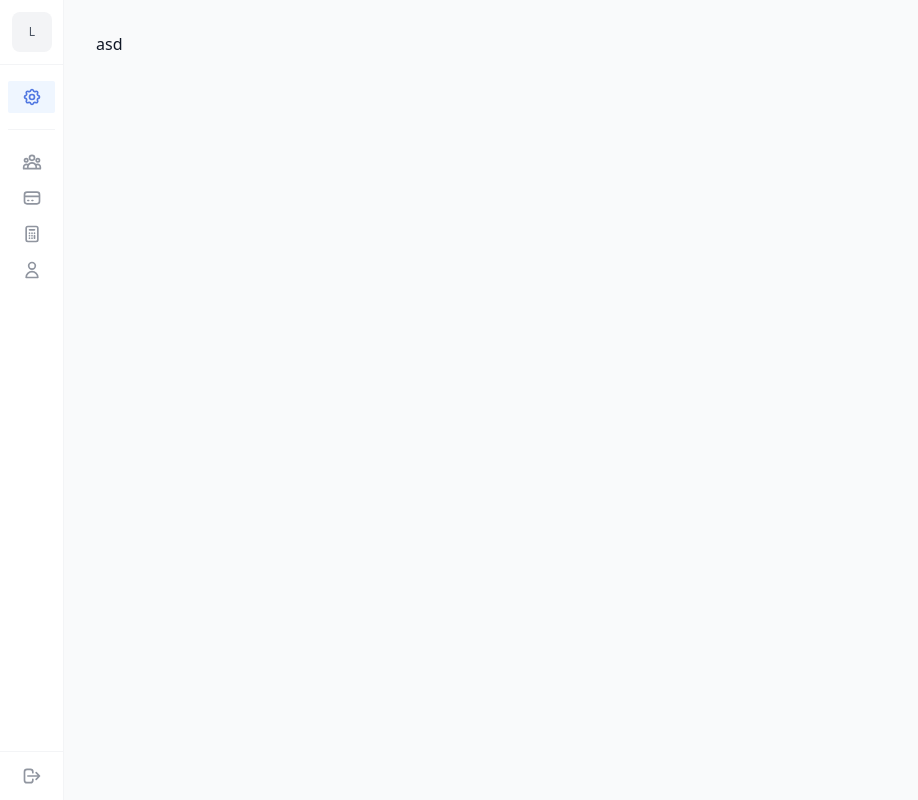
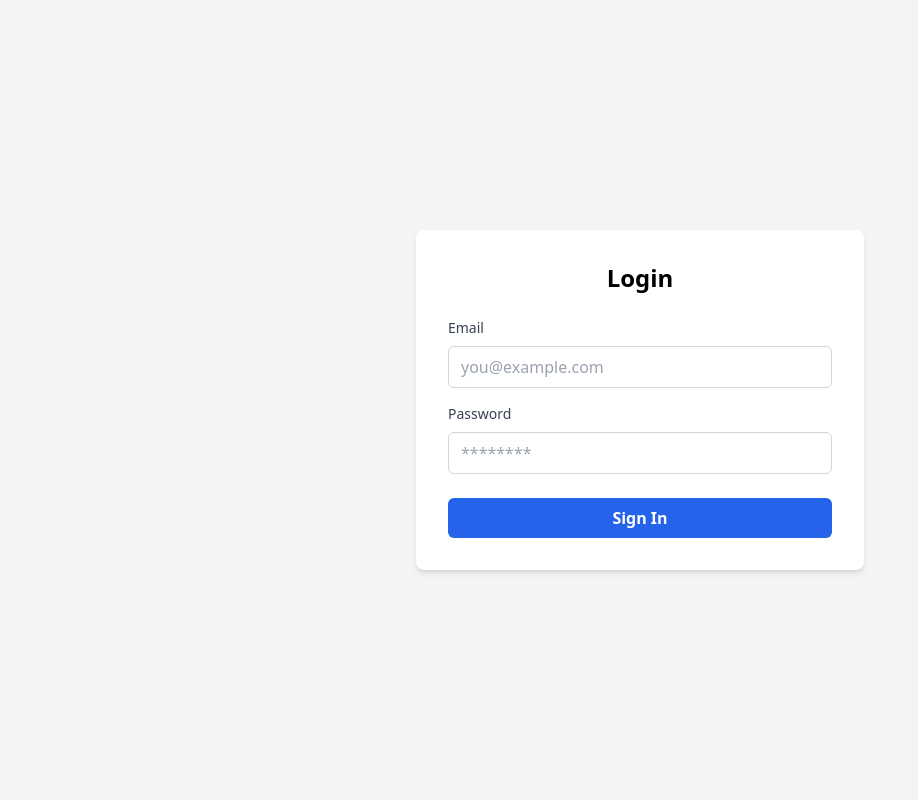
Before and after one commit to Just-Krzysztof/fe-budget, a React (Vite) app: page /auth in a window 1280 px wide. Shown: the whole page, without its empty margins (0-918 px from the left). Built offline with nearby package versions, Linux system fonts and the light colour scheme.

Commit message:
Routing layout

```diff
--- a/package.json
+++ b/package.json
@@ -14,7 +14,8 @@
   "dependencies": {
     "lucide-react": "^0.533.0",
     "react": "^19.1.0",
-    "react-dom": "^19.1.0"
+    "react-dom": "^19.1.0",
+    "react-router-dom": "^7.7.1"
   },
   "devDependencies": {
     "@eslint/js": "^9.30.1",
--- a/src/App.tsx
+++ b/src/App.tsx
@@ -1,5 +1,32 @@
-import MainLayout from './layouts/MainLayout';
+import { Routes, Route, Outlet } from 'react-router-dom';
+import { MainLayout } from './layouts/MainLayout';
+import { AuthLayout } from './layouts/AuthLayout';
+import { HomePage } from './pages/HomePage';
+import { LoginPage } from './pages/Auth/LoginPage';
+
+const AppLayout = () => (
+  <MainLayout>
+    <Outlet />
+  </MainLayout>
+);
+
+const AuthenticationLayout = () => (
+  <AuthLayout>
+    <Outlet />
+  </AuthLayout>
+);
 
 export default function App() {
-  return <MainLayout>asd</MainLayout>;
+  return (
+    <Routes>
+      <Route element={<AppLayout />}>
+        <Route path="/" element={<HomePage />} />
+      </Route>
+
+      <Route path="/auth" element={<AuthenticationLayout />}>
+        <Route index element={<LoginPage />} />
+        <Route path="login" element={<LoginPage />} />
+      </Route>
+    </Routes>
+  );
 }
--- /dev/null
+++ b/src/layouts/AuthLayout.tsx
@@ -0,0 +1,13 @@
+import React from 'react';
+
+type AuthLayoutProps = {
+  children: React.ReactNode;
+};
+
+export const AuthLayout = ({ children }: AuthLayoutProps) => {
+  return (
+    <main className="flex min-h-screen w-full items-center justify-center bg-gray-100 p-4 font-sans">
+      {children}
+    </main>
+  );
+};
--- a/src/layouts/MainLayout.tsx
+++ b/src/layouts/MainLayout.tsx
@@ -5,7 +5,7 @@ type MainLayoutProps = {
   children: React.ReactNode;
 };
 
-export default function MainLayout({ children }: MainLayoutProps) {
+export const MainLayout = ({ children }: MainLayoutProps) => {
   return (
     <div className="min-h-screen w-ful flex ">
       <SideBar></SideBar>
@@ -14,4 +14,4 @@ export default function MainLayout({ children }: MainLayoutProps) {
       </main>
     </div>
   );
-}
+};
--- a/src/main.tsx
+++ b/src/main.tsx
@@ -1,10 +1,13 @@
 import { StrictMode } from 'react';
 import { createRoot } from 'react-dom/client';
+import { BrowserRouter } from 'react-router-dom';
 import './index.css';
 import App from './App.tsx';
 
 createRoot(document.getElementById('root')!).render(
   <StrictMode>
-    <App />
+    <BrowserRouter>
+      <App />
+    </BrowserRouter>
   </StrictMode>,
 );
--- /dev/null
+++ b/src/pages/Auth/LoginPage.tsx
@@ -0,0 +1,37 @@
+export const LoginPage = () => {
+  return (
+    <div className="w-full max-w-md rounded-lg bg-white p-8 shadow-md">
+      <h2 className="mb-6 text-center text-2xl font-bold">Login</h2>
+      <form>
+        <div className="mb-4">
+          <label className="mb-2 block text-sm font-medium text-gray-700" htmlFor="email">
+            Email
+          </label>
+          <input
+            className="w-full rounded-md border border-gray-300 px-3 py-2 focus:outline-none focus:ring-2 focus:ring-blue-500"
+            id="email"
+            type="email"
+            placeholder="you@example.com"
+          />
+        </div>
+        <div className="mb-6">
+          <label className="mb-2 block text-sm font-medium text-gray-700" htmlFor="password">
+            Password
+          </label>
+          <input
+            className="w-full rounded-md border border-gray-300 px-3 py-2 focus:outline-none focus:ring-2 focus:ring-blue-500"
+            id="password"
+            type="password"
+            placeholder="********"
+          />
+        </div>
+        <button
+          className="w-full rounded-md bg-blue-600 px-4 py-2 font-bold text-white hover:bg-blue-700"
+          type="submit"
+        >
+          Sign In
+        </button>
+      </form>
+    </div>
+  );
+};
--- /dev/null
+++ b/src/pages/HomePage.tsx
@@ -0,0 +1,8 @@
+export const HomePage = () => {
+  return (
+    <div>
+      <h1 className="text-2xl font-bold">Welcome to the Dashboard!</h1>
+      <p className="mt-2 text-gray-600">This is the main content area.</p>
+    </div>
+  );
+};
```
Also changed, not shown: src/pages/Auth/RegisterPage.tsx (added), 1 other file (tests, documents, lock files or other folders).
